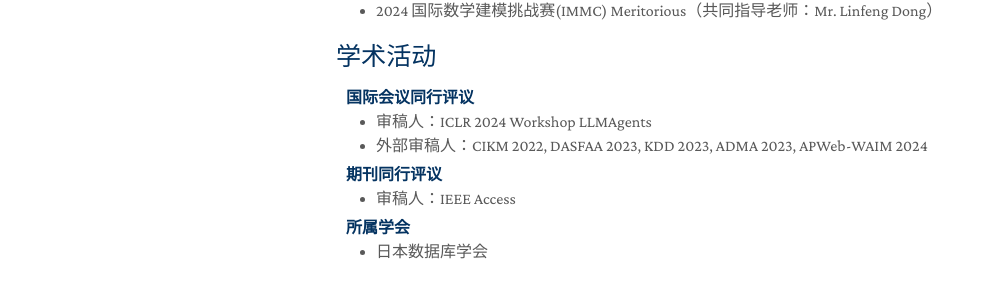
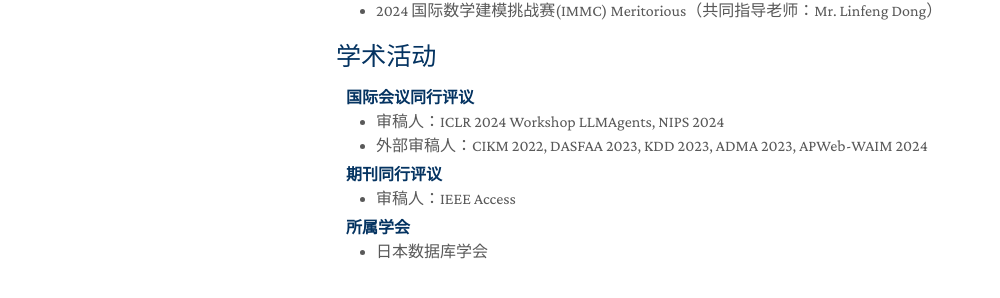
Before and after one commit to wuzengqing001225/wuzengqing001225.github.io, a Jekyll site: the page built from cn.md, in a window 1280 px wide and 900 px high, scrolled down 1089 px. Shown: the part 557-855 px from the top of the window, without its empty margins (134-1134 px from the left). Built offline with Jekyll 4.4.1, drawn with Linux system fonts in a browser that asks for light colours; nearby versions of some CDN libraries; a style sheet for code colours, icons or effects is not loaded; our own code applies the rules of GitHub Pages for plain Markdown files.

Commit message:
Update services_cn.md

```diff
--- a/_includes/services_cn.md
+++ b/_includes/services_cn.md
@@ -6,7 +6,7 @@
 <!--   <li><a href="http://cvpr2023.thecvf.com/"><autocolor>IEEE/CVF Conference on Computer Vision and Pattern Recognition (CVPR) 2021-2023</autocolor></a></li>
   <li><a href="http://iccv2021.thecvf.com/"><autocolor>IEEE/CVF International Conference on Computer Vision (ICCV) 2021</autocolor></a></li>
   <li><a href="https://eccv2022.ecva.net/"><autocolor>European Conference on Computer Vision (ECCV) 2022</autocolor></a></li> -->
-  <li>审稿人：ICLR 2024 Workshop LLMAgents</li>
+  <li>审稿人：ICLR 2024 Workshop LLMAgents, NIPS 2024</li>
   <li>外部审稿人：CIKM 2022, DASFAA 2023, KDD 2023, ADMA 2023, APWeb-WAIM 2024</li>
 </ul>
 
```
